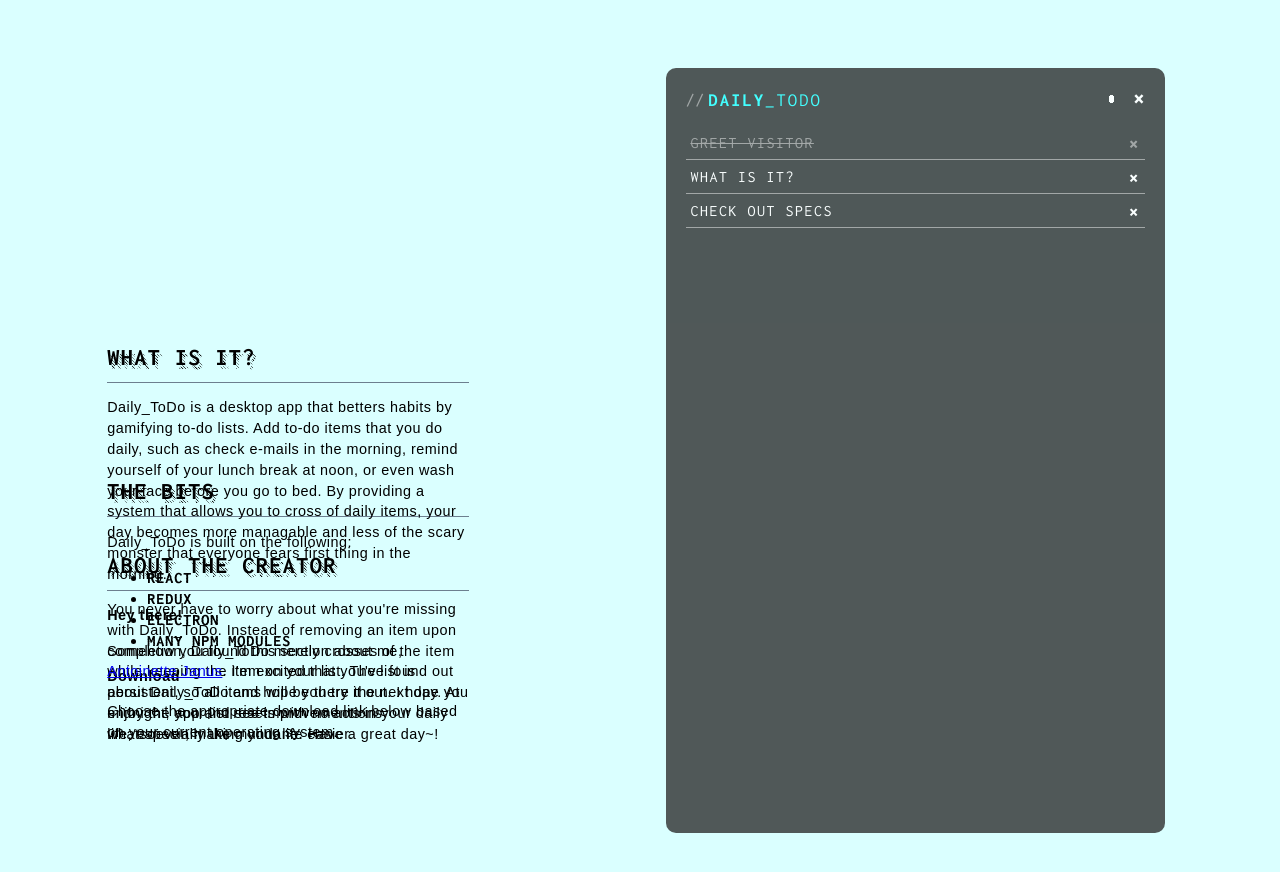
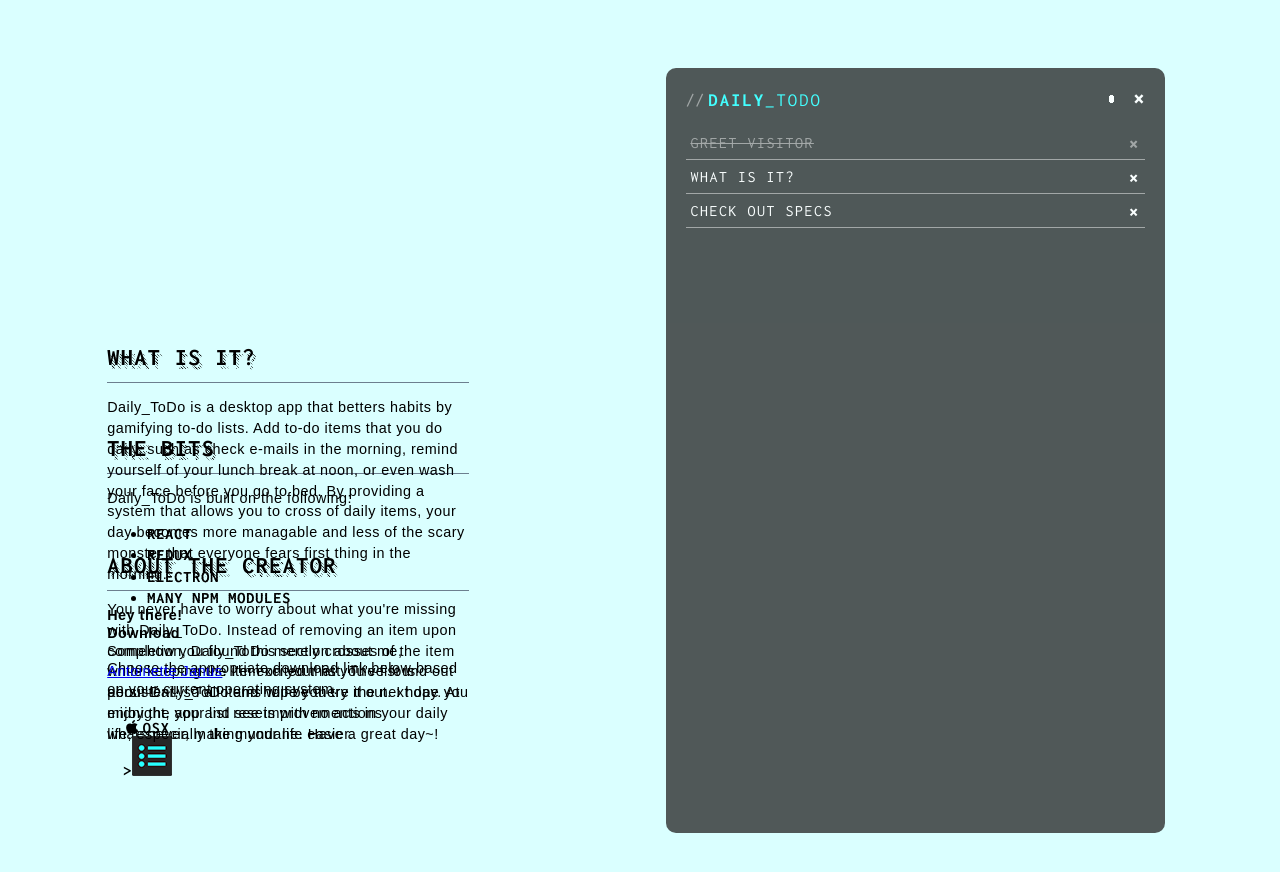
Before and after one commit to internette/daily-todo, a Jekyll site: the page built from index.html, in a window 1280 px wide and 900 px high, scrolled down 900 px. Shown: the top 872 px of the window. Built offline with Jekyll 4.4.1, drawn with Linux system fonts in a browser that asks for light colours; nearby versions of some CDN libraries.

Commit message:
Removed class

```diff
--- a/_data/content.yml
+++ b/_data/content.yml
@@ -26,7 +26,7 @@
     <p class="desktop">Choose the appropriate download link below based on your current operating system.</p>
     <ul class="download-items desktop">
     <li class="hide"><a href="" target="_blank" rel-"noopener"><span><i class="fab fa-windows"></i>Windows</span><img src="./images/icon.png" alt="DailyToDo Icon."/></a><li>
-    <li class="hide"><a href="https://s3.amazonaws.com/daily-todo/DailyToDo-1.0.0.dmg" target="_blank" rel="noopener"><span><i class="fab fa-apple"></i>OSX</span><picture<source srcset="./images/icon.webp" type="image/webp">><source srcset="./images/icon.png" type="image/png"><img src="./images/icon.png" alt="DailyToDo Icon."/></picture></a><li></ul>
+    <li><a href="https://s3.amazonaws.com/daily-todo/DailyToDo-1.0.0.dmg" target="_blank" rel="noopener"><span><i class="fab fa-apple"></i>OSX</span><picture<source srcset="./images/icon.webp" type="image/webp">><source srcset="./images/icon.png" type="image/png"><img src="./images/icon.png" alt="DailyToDo Icon."/></picture></a><li></ul>
   body_title: The Bits
 
 - section: creator
```
